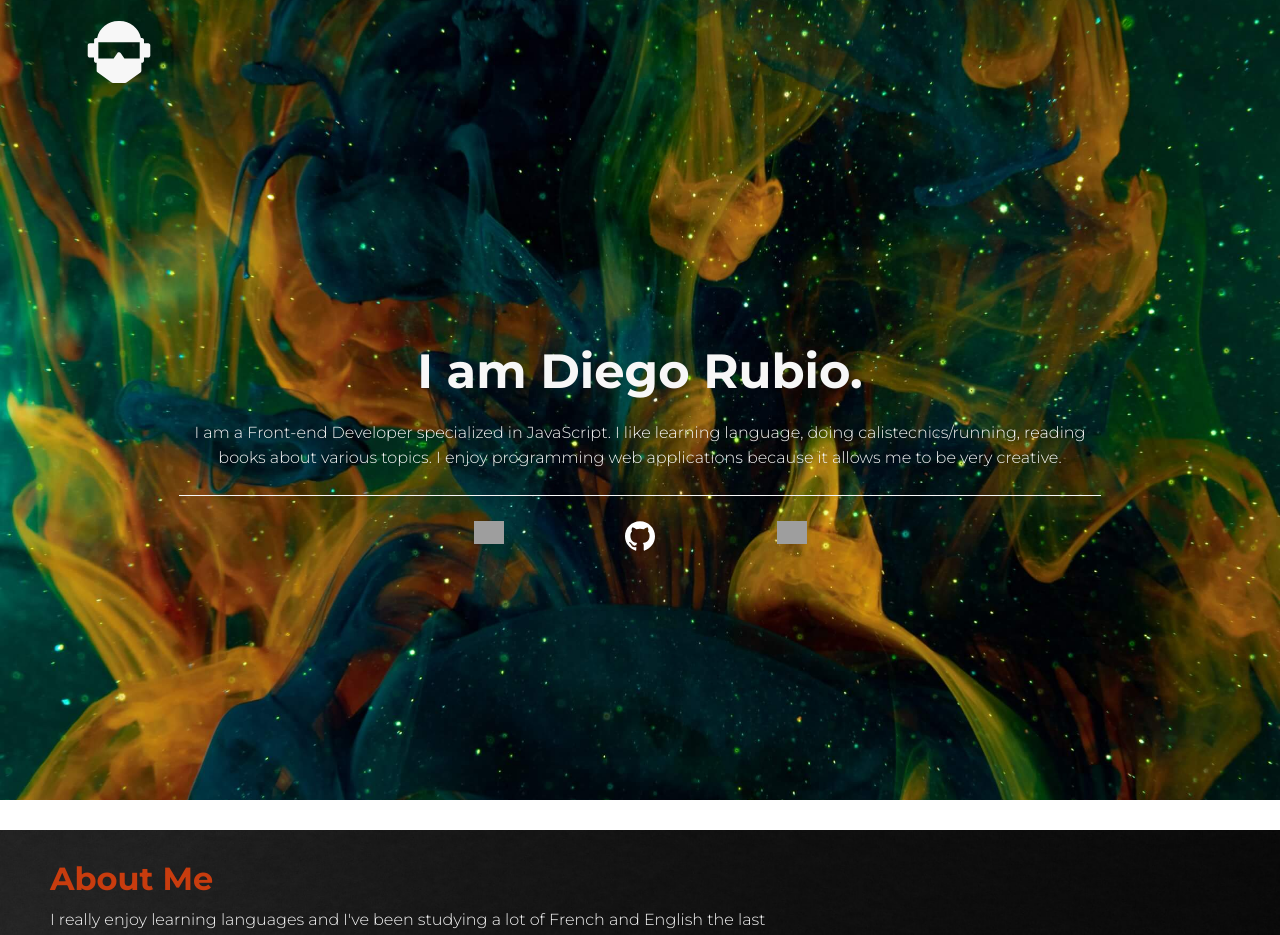
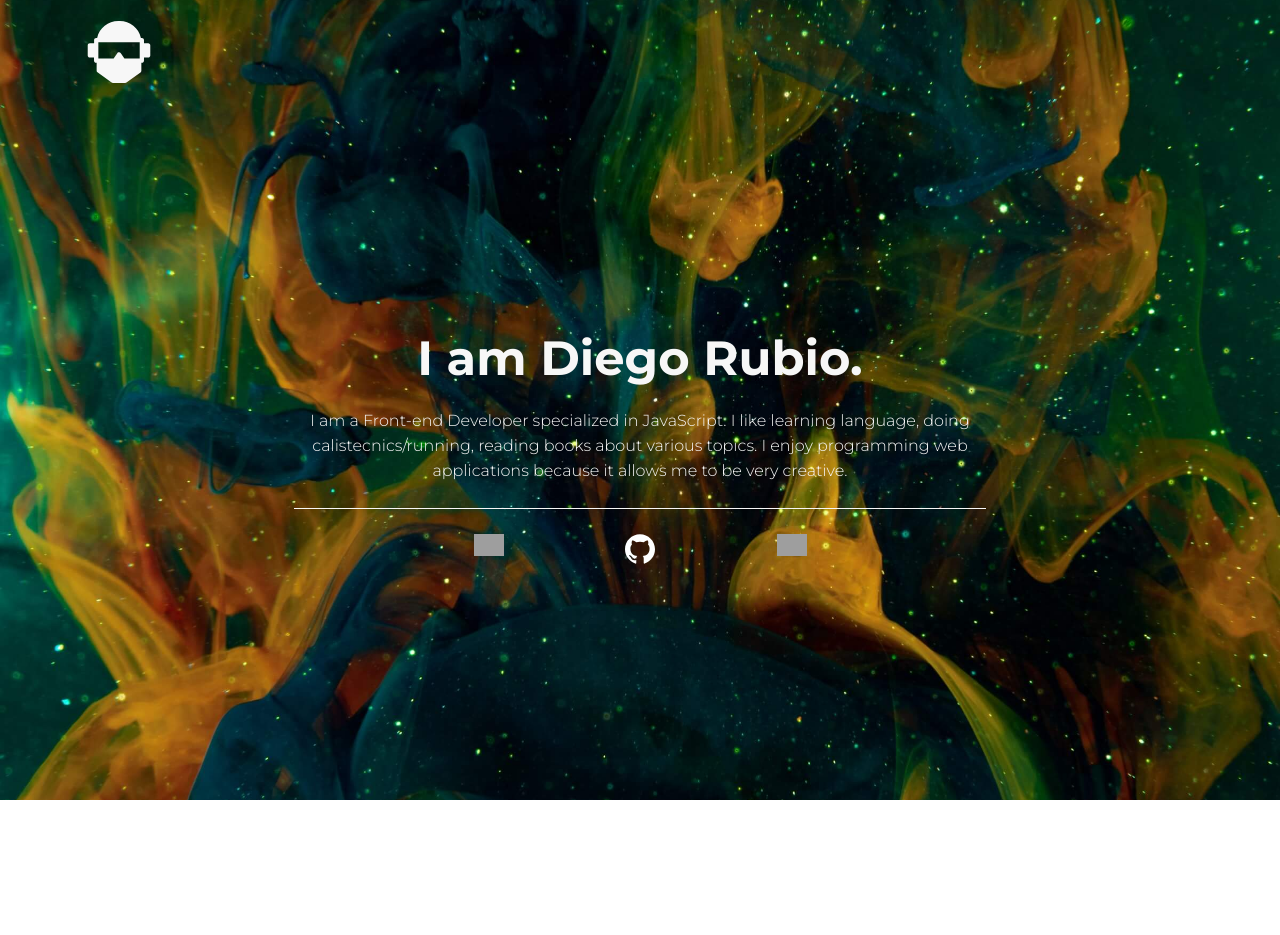
Before and after one commit to darubiomunoz/darubiomunoz.github.io, a React (Create React App) app: page / in a window 1280 px wide. Shown: the top 935 px of the page. After the commit the page ends 800 px from the top, so only its background shows below. Built offline with nearby package versions, Linux system fonts and the light colour scheme; grey boxes are pictures that could not be loaded.

Commit message:
changing width of the text in the hero

```diff
--- a/src/components/styles/Hero.css
+++ b/src/components/styles/Hero.css
@@ -78,5 +78,7 @@
 }
 
 @media (min-width: 992px) {
-
+    .hero__text {
+        width: 60%;
+    }
 }
--- a/src/routes/App.js
+++ b/src/routes/App.js
@@ -14,7 +14,7 @@ const App = () => {
   return (
     <>
       <HomePage />
-      <AboutMe />
+      {/* <AboutMe /> */}
     </>
   );
 }
```
